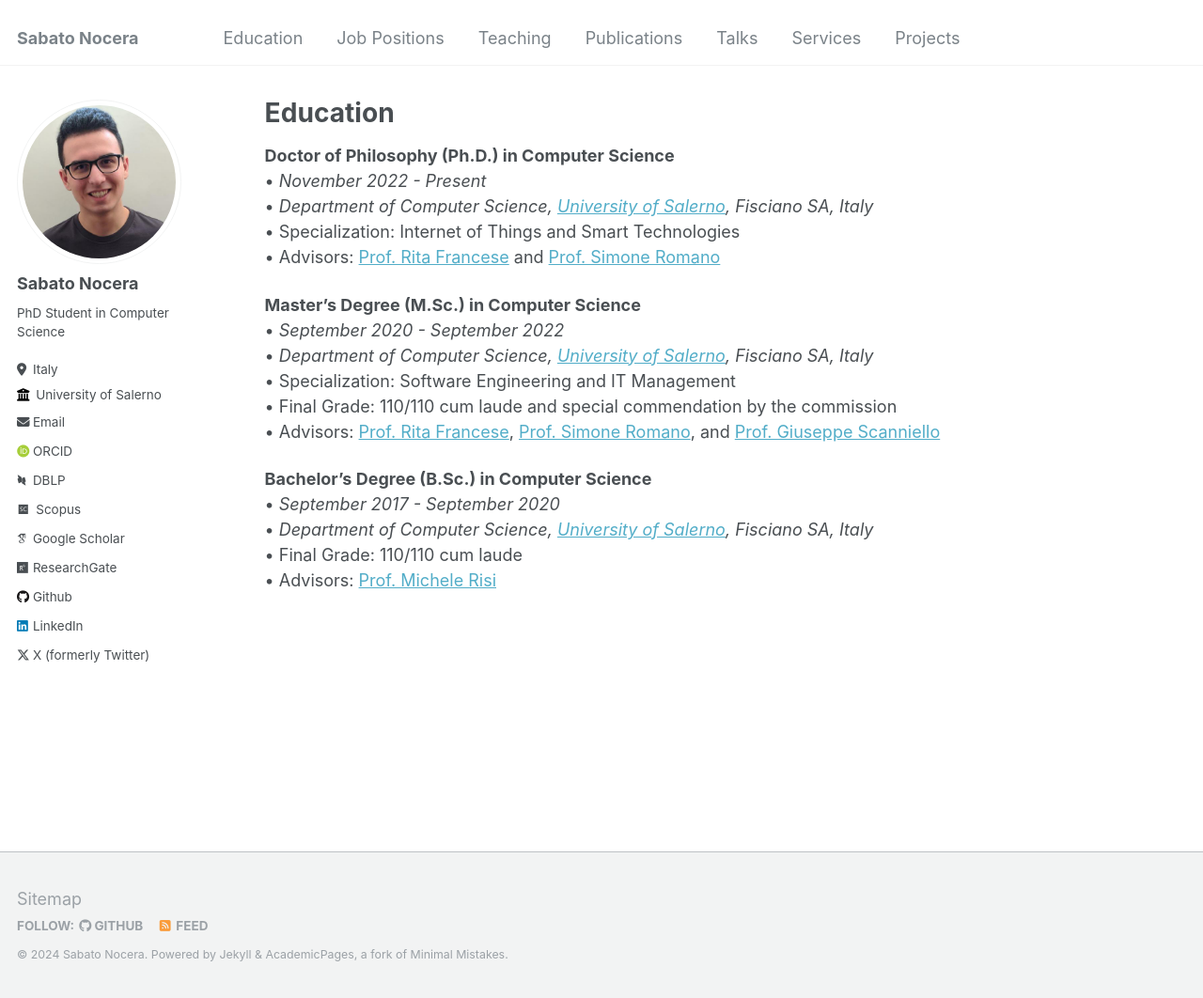
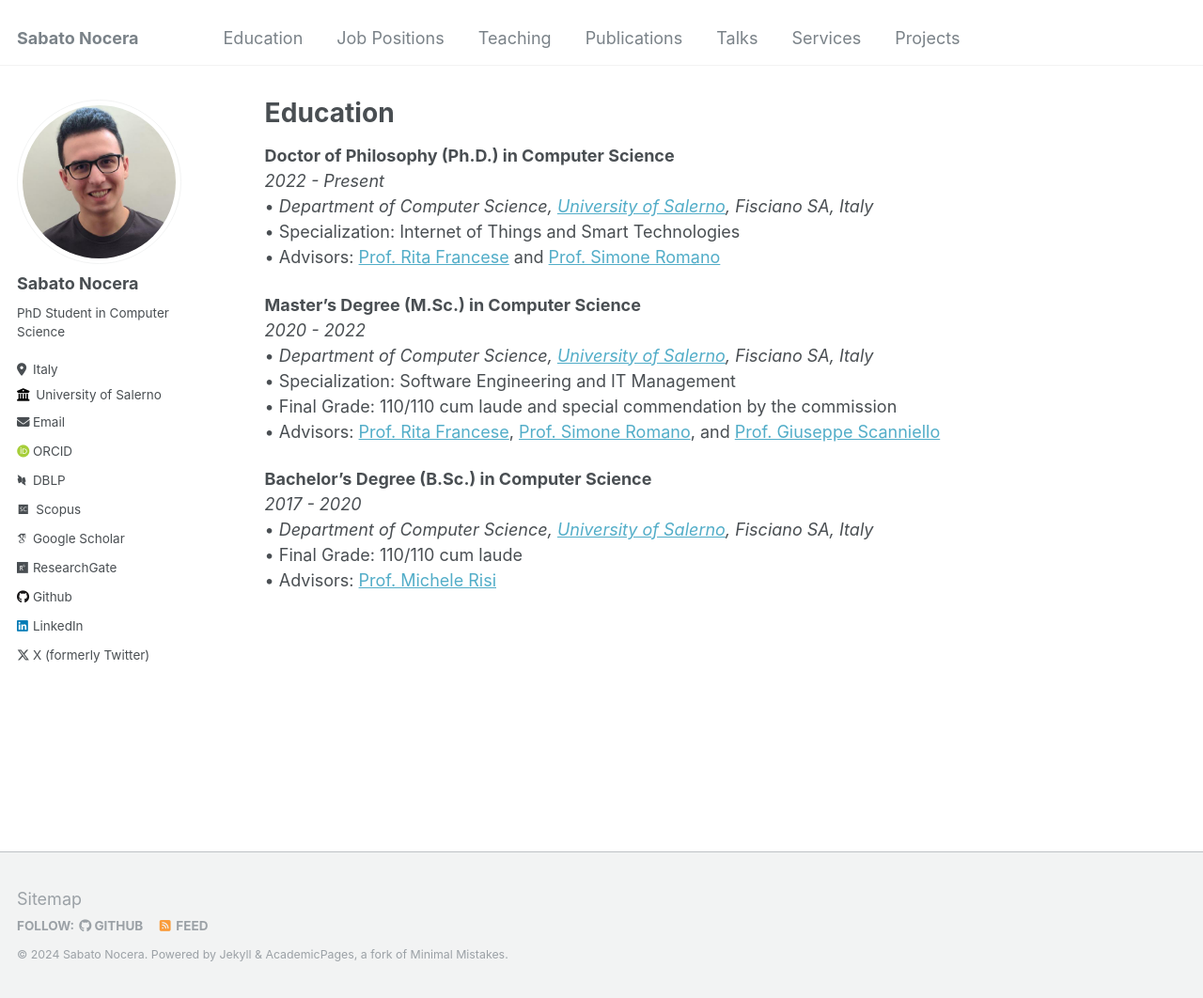
Before and after one commit to sabato-nocera/sabato-nocera.github.io, a Jekyll site: the page built from _pages/education.md, in a window 1280 px wide and 1062 px high. Shown: the whole window at 94% size. Built offline with Jekyll 4.4.1, drawn with Linux system fonts in a browser that asks for light colours; some web fonts are replaced.

Commit message:
Update education.md

```diff
--- a/_pages/education.md
+++ b/_pages/education.md
@@ -10,20 +10,20 @@ redirect_from:
 {% include base_path %}
 
 **Doctor of Philosophy (Ph.D.) in Computer Science**<br/>
-• _November 2022 - Present<br/>_
+_2022 - Present<br/>_
 • _Department of Computer Science, [University of Salerno](https://web.unisa.it/en/university), Fisciano SA, Italy_<br/>
 • Specialization: Internet of Things and Smart Technologies<br/>
 • Advisors: [Prof. Rita Francese](https://docenti.unisa.it/004763/home) and [Prof. Simone Romano](https://sites.google.com/view/simoneromano/home?authuser=0)
 
 **Master’s Degree (M.Sc.) in Computer Science**<br/>
-• _September 2020 - September 2022<br/>_
+_2020 - 2022<br/>_
 • _Department of Computer Science, [University of Salerno](https://web.unisa.it/en/university), Fisciano SA, Italy_<br/>
 • Specialization: Software Engineering and IT Management<br/>
 • Final Grade: 110/110 cum laude and special commendation by the commission<br/>
 • Advisors: [Prof. Rita Francese](https://docenti.unisa.it/004763/home), [Prof. Simone Romano](https://sites.google.com/view/simoneromano/home?authuser=0), and [Prof. Giuseppe Scanniello](https://sites.google.com/view/prof-giuseppe-scanniello/home)
 
 **Bachelor’s Degree (B.Sc.) in Computer Science**<br/>
-• _September 2017 - September 2020<br/>_
+_2017 - 2020<br/>_
 • _Department of Computer Science, [University of Salerno](https://web.unisa.it/en/university), Fisciano SA, Italy_<br/>
 • Final Grade: 110/110 cum laude<br/>
 • Advisors: [Prof. Michele Risi](https://docenti.unisa.it/005637/home)
```
